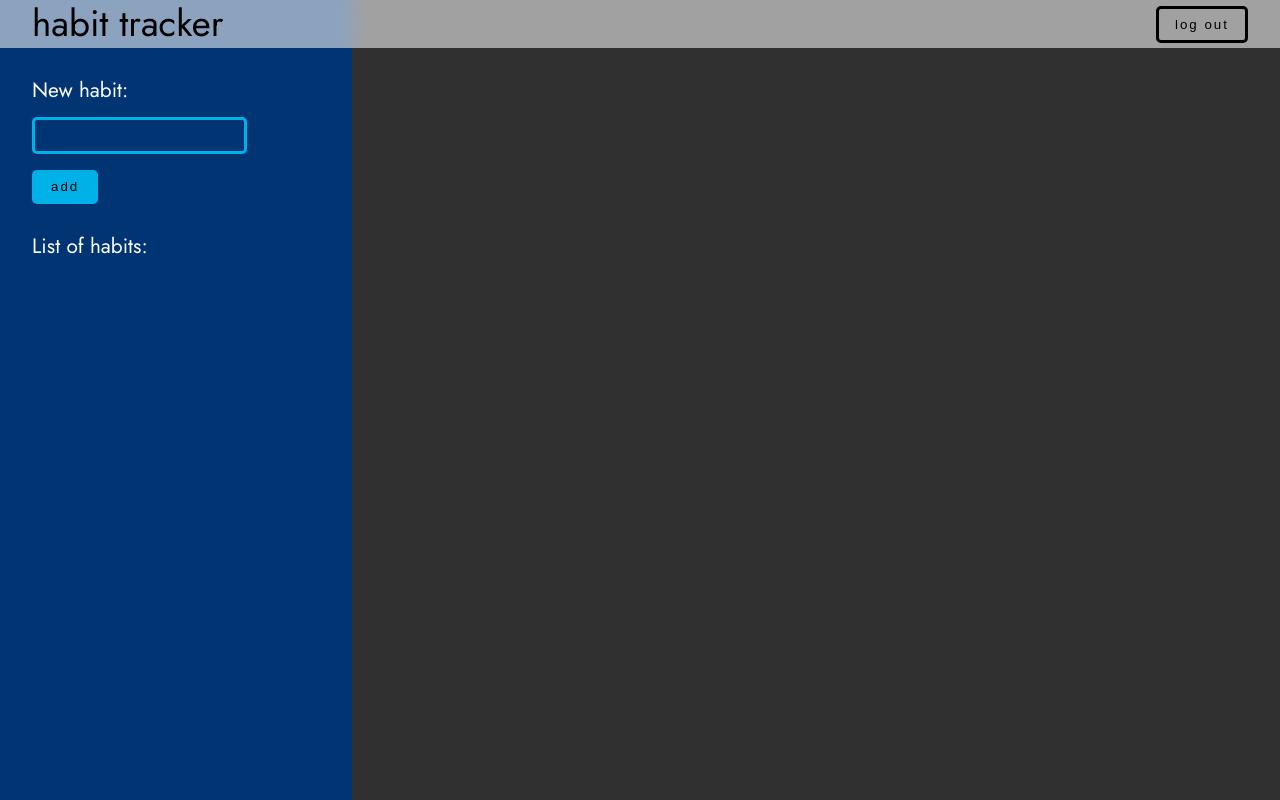
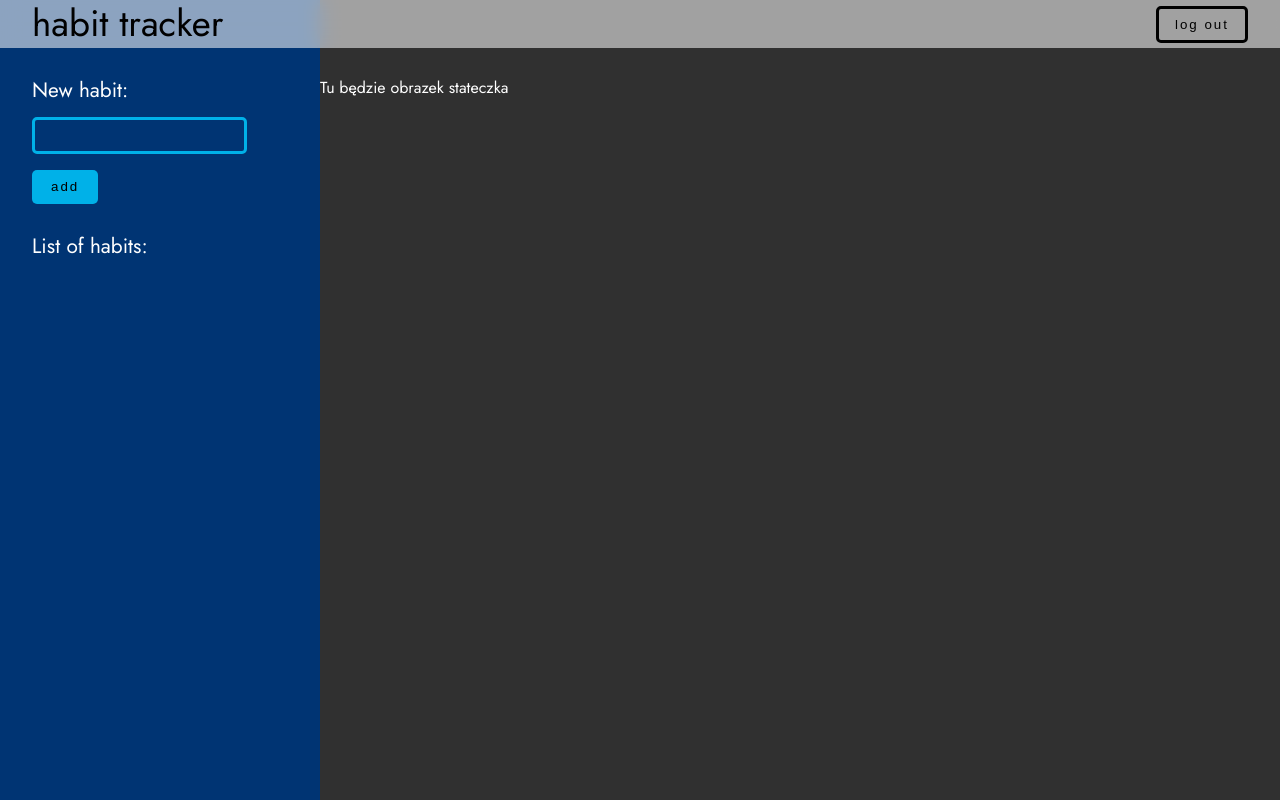
Before and after one commit to undstory/Habit-tracker-, a Vue app: page /mainView in a window 1280 px wide. Shown: the top 800 px of the page. Built offline with nearby package versions, Linux system fonts and the light colour scheme; a web font is replaced by a local one.

Commit message:
added dynamic components

```diff
--- a/package.json
+++ b/package.json
@@ -9,6 +9,7 @@
   },
   "dependencies": {
     "firebase": "^8.2.9",
+    "moment": "^2.29.1",
     "vue": "^2.6.11",
     "vue-router": "^3.2.0",
     "vuelidate": "^0.7.6",
--- /dev/null
+++ b/src/components/Background.vue
@@ -0,0 +1,18 @@
+<template>
+    <div class="background">Tu będzie obrazek stateczka </div>
+</template>
+
+<script>
+export default {
+    name: 'Background'
+}
+</script>
+
+<style lang="scss" scoped>
+.background {
+    background-color: #303030;;
+    color: #fff;
+    height: 100vh;
+    padding-top: 5rem;
+}
+</style>
--- /dev/null
+++ b/src/components/Habit.vue
@@ -0,0 +1,37 @@
+<template>
+    <div class="habit">
+        <h1 class="habit__title">{{ chosenHabit }}</h1>
+        <button type="button">Start</button>
+        <h2>Start: {{ moment().format('llll') }}</h2>
+    </div>
+</template>
+
+<script>
+export default {
+    name: "Habit",
+    props: {
+        chosenHabit: String
+    },
+
+    computed: {
+        dateOfStart() {
+            const date = new Date();
+            return date;
+        }
+    }
+}
+</script>
+<style lang="scss" scoped>
+.habit {
+    background-color: #303030;;
+    color: #fff;
+    height: 100vh;
+    padding-top: 5rem;
+    padding-left: 2rem;
+
+    &__title {
+        font-size: 1.8rem;
+        padding: 1.2rem;
+    }
+}
+</style>
--- a/src/components/LeftPanel.vue
+++ b/src/components/LeftPanel.vue
@@ -7,7 +7,7 @@
         </div>
         <p class="habit__name">List of habits:</p>
         <ul class="habit__list">
-            <li class="habit__item" v-for="habit in habits" :key="habit"><a class="habit__item--link">{{ habit }}</a></li>
+            <li class="habit__item" v-for="habit in habits" :key="habit" @click="setThisHabit(habit)"><a class="habit__item--link" >{{ habit }}</a></li>
         </ul>
     </div>
 </template>
@@ -30,6 +30,9 @@ export default {
                 this.newHabit = '';
                 console.log(this.habits);
             }
+        },
+        setThisHabit(habit) {
+            this.$emit('myHabit', habit)
         }
     }
 }
--- a/src/main.js
+++ b/src/main.js
@@ -2,8 +2,10 @@ import Vue from 'vue'
 import App from './App.vue'
 import router from './router'
 import store from './store'
+import moment from 'moment'
 
 Vue.config.productionTip = false
+Vue.prototype.moment = moment
 
 new Vue({
   router,
--- a/src/views/MainView.vue
+++ b/src/views/MainView.vue
@@ -1,20 +1,39 @@
 <template>
-   <div class="dashboard">
+   <div class="dashboard"  >
         <Navbar class="dashboard__navbar" />
-        <left-panel class="dashboard__aside" />
+        <left-panel class="dashboard__aside" @myHabit="myHabit" />
+        <component :is="currentView" :chosenHabit="chosenHabit" class="dashboard__background" />
     </div>
 </template>
 
 <script>
 import Navbar from '../components/Navbar'
 import LeftPanel from '../components/LeftPanel'
+import Background from '../components/Background'
+import Habit from '../components/Habit'
 
 export default {
     name: 'main-view',
-     components: {
-    Navbar,
-    LeftPanel
+    components: {
+        Navbar,
+        LeftPanel,
+        Background,
+        Habit
+    },
+    data() {
+      return {
+          currentView: Background,
+          chosenHabit: ''
+      }
   },
+  methods: {
+      myHabit(habit) {
+
+        this.currentView = Habit;
+         this.chosenHabit = habit;
+        console.log(`Wybrany habit to ${this.chosenHabit}`);
+      }
+  }
 }
 </script>
 
@@ -39,6 +58,12 @@ export default {
         width: 25%;
     }
 
+    &__background {
+        position: absolute;
+        width: 75%;
+        top: 0;
+        left: 25%;
+    }
 
 }
 </style>
```
Also changed, not shown: 1 other file (tests, documents, lock files or other folders).
